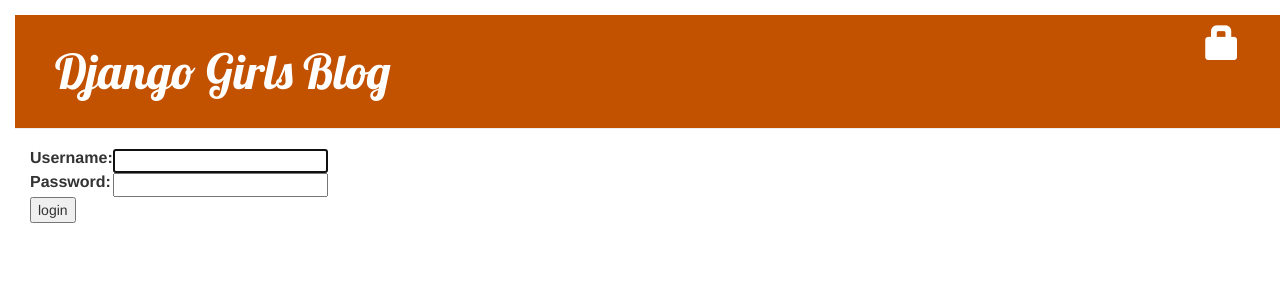
After one commit to azhimeblog/my-first-blog, a Django app: page /accounts/login/ in a window 1280 px wide. The commit adds this page. Shown: the top 300 px of the page. Run offline with Django 3.2, Linux system fonts and the light colour scheme; some libraries are stand-ins or nearby versions.

Commit message:
update blog content admin

```diff
--- a/blog/templates/blog/base.html
+++ b/blog/templates/blog/base.html
@@ -10,15 +10,21 @@
 </head>
 
 <body>
-    <div class="page-header">
+<div class="page-header">
+    {% if user.is_authenticated %}
         <a href="{% url 'post_new' %}" class="top-menu"><span class="glyphicon glyphicon-plus"></span></a>
         <a href="{% url 'post_draft_list' %}" class="top-menu"><span class="glyphicon glyphicon-edit"></span></a>
-        <h1><a href="/">Django Girls Blog</a></h1>
-    </div>
+        <p class="top-menu">Hello {{ user.username }} <small>(<a href="{% url 'logout' %}">Log out</a>)</small></p>
+    {% else %}
+        <a href="{% url 'login' %}" class="top-menu"><span class="glyphicon glyphicon-lock"></span></a>
+    {% endif %}
+    <h1><a href="/">Django Girls Blog</a></h1>
+</div>
     <div class="content container">
         <div class="row">
             <div class="col-md-8">
-                {% block content %} {% endblock %}
+            {% block content %}
+            {% endblock %}
             </div>
         </div>
     </div>
--- /dev/null
+++ b/blog/templates/registration/login.html
@@ -0,0 +1,24 @@
+{% extends "blog/base.html" %}
+
+{% block content %}
+    {% if form.errors %}
+        <p>Your username and password didn't match. Please try again.</p>
+    {% endif %}
+
+    <form method="post" action="{% url 'login' %}">
+    {% csrf_token %}
+        <table>
+        <tr>
+            <td>{{ form.username.label_tag }}</td>
+            <td>{{ form.username }}</td>
+        </tr>
+        <tr>
+            <td>{{ form.password.label_tag }}</td>
+            <td>{{ form.password }}</td>
+        </tr>
+        </table>
+
+        <input type="submit" value="login" />
+        <input type="hidden" name="next" value="{{ next }}" />
+    </form>
+{% endblock %}
--- a/blog/urls.py
+++ b/blog/urls.py
@@ -1,5 +1,7 @@
-from django.urls import path
+from django.urls import path, include
 from . import views
+from django.contrib import admin
+
 
 urlpatterns = [
     path('', views.post_list, name='post_list'),
--- a/blog/views.py
+++ b/blog/views.py
@@ -7,14 +7,17 @@ from django.shortcuts import render, get_object_or_404
 from django.contrib.auth.decorators import login_required
 
 
+
 def post_list(request):
     posts = Post.objects.filter(published_date__lte=timezone.now()).order_by('published_date')
     return render(request, 'blog/post_list.html', {'posts': posts})
+
 
 def post_detail(request, pk):
     post = get_object_or_404(Post, pk=pk)
 
     return render(request, 'blog/post_detail.html', {'post': post})
+
 
 def post_draft_list(request):
     posts = Post.objects.filter(published_date__isnull=True).order_by('created_date')
@@ -29,12 +32,13 @@ def publish(self):
     self.published_date = timezone.now()
     self.save()
 
+
 def post_remove(request, pk):
     post = get_object_or_404(Post, pk=pk)
     post.delete()
     return redirect('post_list')
 
-
+@login_required
 def post_new(request):
     if request.method == "POST":
         form = PostForm(request.POST)
--- a/mysite/settings.py
+++ b/mysite/settings.py
@@ -120,3 +120,4 @@ USE_TZ = True
 
 STATIC_URL = '/static/'
 STATIC_ROOT = os.path.join(BASE_DIR, 'static')
+LOGIN_REDIRECT_URL = '/'
--- a/mysite/urls.py
+++ b/mysite/urls.py
@@ -1,22 +1,11 @@
-"""mysite URL Configuration
+from django.urls import path, include
+from django.contrib import admin
+from django.contrib.auth import views
 
-The `urlpatterns` list routes URLs to views. For more information please see:
-    https://docs.djangoproject.com/en/3.0/topics/http/urls/
-Examples:
-Function views
-    1. Add an import:  from my_app import views
-    2. Add a URL to urlpatterns:  path('', views.home, name='home')
-Class-based views
-    1. Add an import:  from other_app.views import Home
-    2. Add a URL to urlpatterns:  path('', Home.as_view(), name='home')
-Including another URLconf
-    1. Import the include() function: from django.urls import include, path
-    2. Add a URL to urlpatterns:  path('blog/', include('blog.urls'))
-"""
-from django.contrib import admin
-from django.urls import path, include
 
 urlpatterns = [
     path('admin/', admin.site.urls),
+    path('accounts/login/', views.LoginView.as_view(), name='login'),
+    path('accounts/logout/', views.LogoutView.as_view(next_page='/'), name='logout'),
     path('', include('blog.urls')),
 ]
```
Also changed, not shown: blog/templates/blog/post_detail.html (+8 -4 lines), db.sqlite3.
